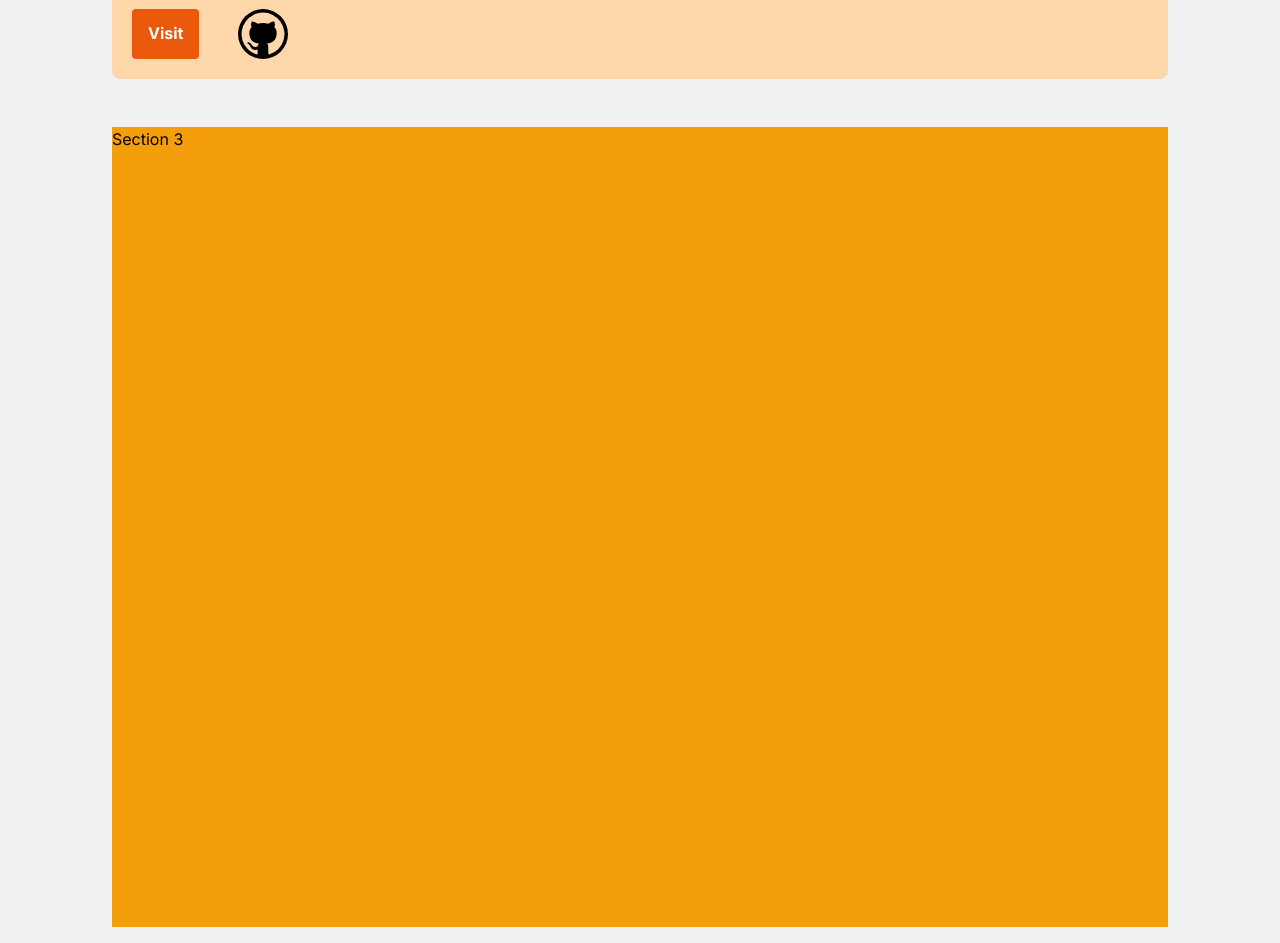
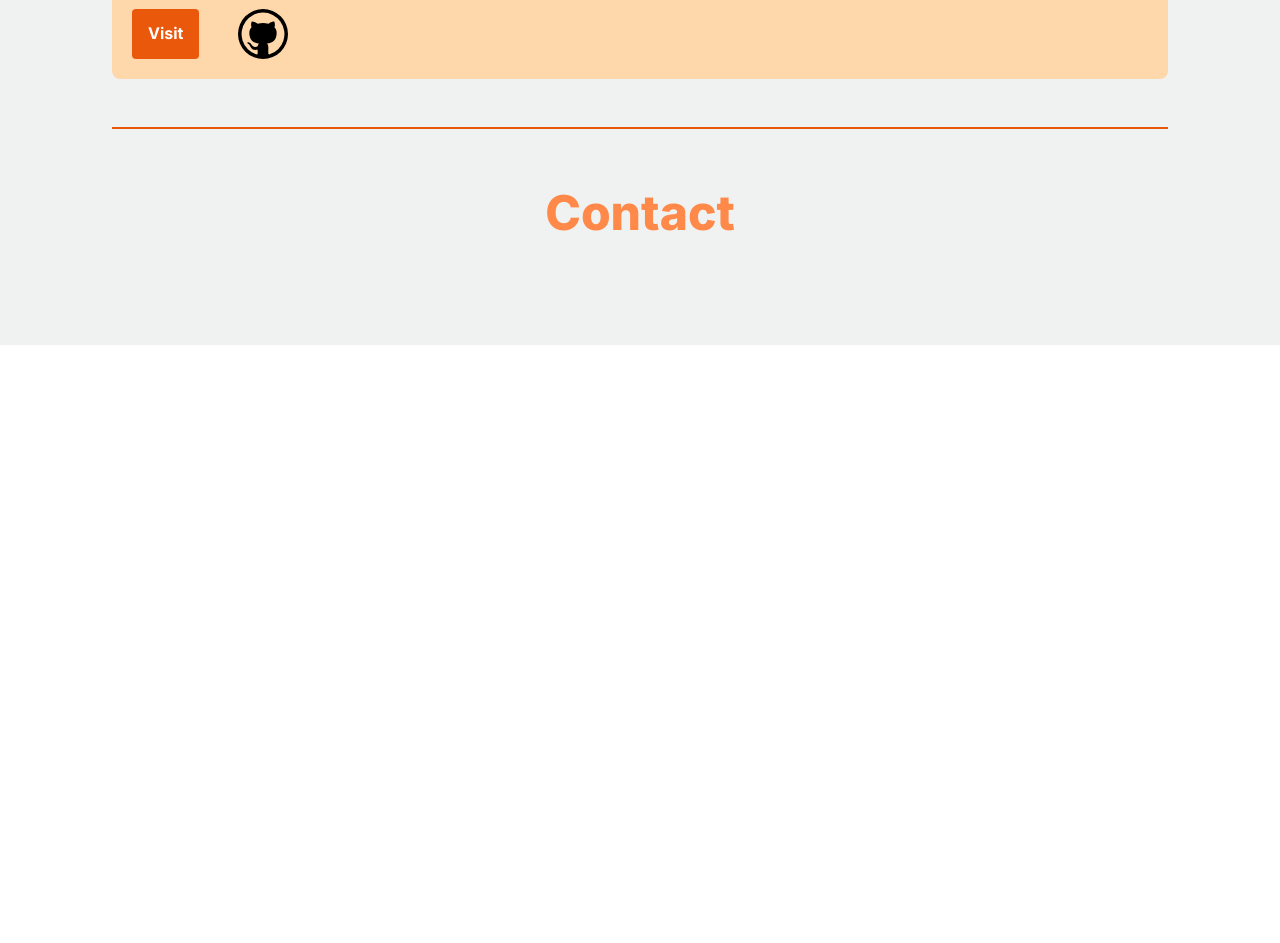
Before and after one commit to angelcoding06/Portfolio, a Next.js app: page / in a window 1280 px wide. Shown: the part 3080-4023 px from the top of the page. After the commit the page ends 3425 px from the top, so only its background shows below. Built offline with nearby package versions, Linux system fonts and the light colour scheme.

Commit message:
Create contactsection

```diff
--- /dev/null
+++ b/src/app/components/sections/contactsection.tsx
@@ -0,0 +1,16 @@
+import React from "react";
+
+const ContactSection = () => {
+	return (
+		<section
+			className="flex flex-col justify-between scroll-my-28 py-12 border-solid border-t-2 border-orange-600 "
+			id="contact"
+		>
+			<h1 className="font-extrabold text-center text-mainOrange mb-8 text-4xl lg:text-5xl lg:leading-normal justify-center">
+				Contact
+			</h1>
+		</section>
+	);
+};
+
+export default ContactSection;
--- a/src/app/page.tsx
+++ b/src/app/page.tsx
@@ -3,17 +3,16 @@ import Navbar from "./components/navbar";
 import Aboutsection from "./components/sections/aboutsection";
 import HomeSection from "./components/sections/homesection";
 import ProjectSection from "./components/sections/projectsection";
+import ContactSection from "./components/sections/contactsection";
 export default function Home() {
 	return (
-		<main className="flex min-h-screen bg-mainWhite dark:bg-pageBlack">
+		<main className="flex min-h-screen bg-mainWhite dark:bg-pageBlack transition-all duration-300">
 			<Navbar />
 			<div className="container mt-24 mx-auto px-5 py-4 sm:px-12 lg:px-28">
 				<HomeSection />
 				<Aboutsection />
 				<ProjectSection />
-				<div id="contact" className="h-screen bg-amber-500">
-					<h1>Section 3</h1>
-				</div>
+				<ContactSection />
 			</div>
 		</main>
 	);
```
